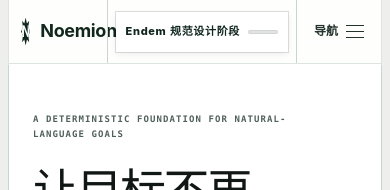
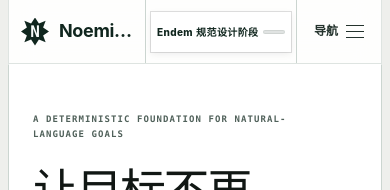
Before and after one commit to Noemion/noemion.github.io, a Jekyll site: the page built from index.html, in a window 390 px wide. Shown: the top 190 px of the page. Built offline with Jekyll 4.4.1, drawn with Linux system fonts in a browser that asks for light colours.

Commit message:
fix iPhone header column overlap

```diff
--- a/assets/directory.css
+++ b/assets/directory.css
@@ -368,7 +368,9 @@ body .global-directory-panel{display:none}
 @media(max-width:999px){
   body .global-header{width:calc(100% - 16px);height:64px;margin:0 8px}
   body .global-header-inner{grid-template-columns:minmax(0,1fr) auto auto;padding:0}
-  body .global-brand{grid-column:1;padding:0 14px;border-right:0}
+  body .global-brand{grid-column:1;min-width:0;overflow:hidden;padding:0 14px;border-right:0}
+  body .global-brand .portal-brand-mark{flex:0 0 auto}
+  body .global-brand>span:last-child{min-width:0;overflow:hidden;text-overflow:ellipsis;white-space:nowrap}
   body .global-primary-nav{display:none}
   body .global-stage-link{
     grid-column:2;padding:10px 13px;border-right:1px solid var(--rule);border-left:1px solid var(--rule)
@@ -445,11 +447,18 @@ body .global-directory-panel{display:none}
 }
 
 @media(max-width:520px){
+  body[data-page-role="portal"] .global-header-inner{grid-template-columns:minmax(0,1fr) clamp(126px,39vw,154px) 84px}
   body .global-brand{padding-inline:12px}
   body .global-brand .portal-brand-mark{width:28px;height:28px}
-  body .global-stage-link{min-width:142px;padding:10px 8px}
-  .global-stage-value{min-width:126px;gap:8px;padding-inline:10px;font-size:11px;letter-spacing:.06em}
-  .global-stage-progress{width:30px}
+  body[data-page-role="portal"] .global-stage-link{width:100%;min-width:0;padding:10px 5px}
+  body[data-page-role="portal"] .global-stage-value{width:100%;min-width:0;gap:5px;padding-inline:6px;font-size:10px;letter-spacing:.04em}
+  body[data-page-role="portal"] .global-stage-text{min-width:0}
+  body[data-page-role="portal"] .global-stage-progress{width:22px}
+}
+
+@media(max-width:360px){
+  body[data-page-role="portal"] .global-stage-value{justify-content:center;gap:0;padding-inline:4px}
+  body[data-page-role="portal"] .global-stage-progress{display:none}
 }
 
 :root[data-resolved-theme="dark"] body .global-brand .portal-brand-mark{color:#10261e;background:#f0f6f3}
```
Also changed, not shown: design-system/global-shell.md (+1 -0 lines), tests/site_quality_test.py (+5 -0 lines).
